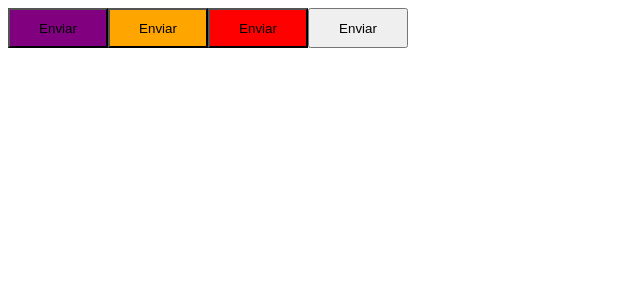
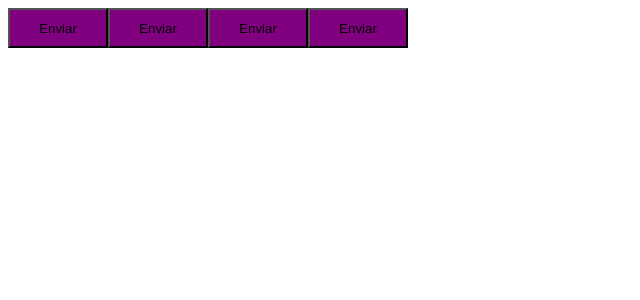
Before and after one commit to felipeanselmonascimento/FirstProjectReact, a React (Vite) app: page / in a window 1280 px wide. Shown: the top 300 px of the page, without its empty margins (0-640 px from the left). Built offline with nearby package versions, Linux system fonts and the light colour scheme.

Commit message:
configurando themas

```diff
--- a/src/App.tsx
+++ b/src/App.tsx
@@ -1,13 +1,15 @@
+import { ThemeProvider } from 'styled-components'
 import { Button } from './components/Button'
+import { defaultTheme } from './styles/themes/default'
 
 export function App() {
 
   return (
-    <div>
+    <ThemeProvider theme={defaultTheme}>
       < Button variant='primary'/>
       < Button variant='secondary'/>
       < Button variant='danger'/>
-      < Button variant='sucess'/>
-    </div>
+      < Button variant='success'/>
+    </ThemeProvider>
   )
 }
--- a/src/components/Button.styles.ts
+++ b/src/components/Button.styles.ts
@@ -15,7 +15,9 @@
     width: 100px;
     height: 40px;
 
-    ${props => {
+    background-color: ${props => props.theme.primary}
+
+    /* ${props => {
         return `background-color: ${buttonVariants[props.variant]}`
-    }}
+    }} */
 `
--- /dev/null
+++ b/src/styles/themes/default.ts
@@ -0,0 +1,4 @@
+export const defaultTheme = {
+    primary: 'purple',
+    secondary: 'orange'
+}
```
